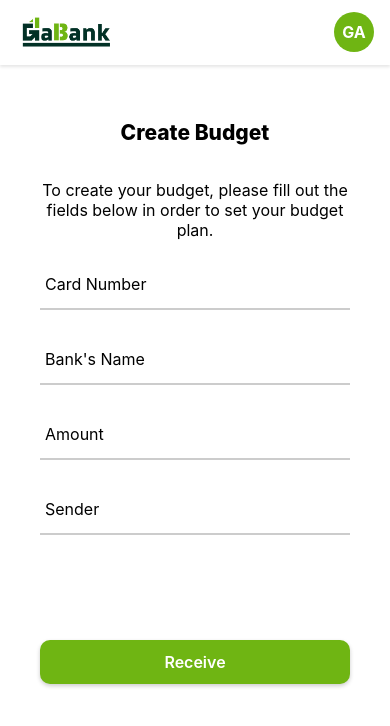
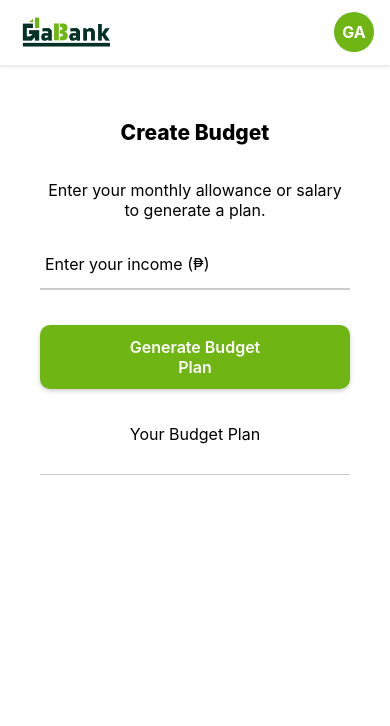
Before and after one commit to hack-it-The-New-Era-of-Banking/pandas-gabank, a React Native app in the folder frontend/: screen /BudgetMoney in a window 390 px wide. Shown: the top 726 px of the page. Built offline with nearby package versions, Linux system fonts and the light colour scheme; no server answers.

Commit message:
update budget

```diff
--- a/frontend/screens/budgetMoney.js
+++ b/frontend/screens/budgetMoney.js
@@ -1,112 +1,122 @@
 import React, { useState } from 'react';
 import {
   View,
+  Text,
   TextInput,
-  Text,
-  Image,
   SafeAreaView,
   KeyboardAvoidingView,
+  Platform,
+  Switch,
   TouchableOpacity,
-  Platform
+  ScrollView,
+  TouchableWithoutFeedback,
+  Keyboard,
 } from 'react-native';
 import addCardStyles from '../styles/addCardStyles';
 import Header from '../components/header';
-import { signInUser } from '../backend/userController';
 
 export default function BudgetMoney({ navigation }) {
-  const [cardNumber, setCardNumber] = useState('');
-  const [bankName, setBankName] = useState('');
-  const [amount, setAmount] = useState('');
-  const [sender, setSender] = useState('');
-  const [errorMessage, setErrorMessage] = useState('');
+  const [income, setIncome] = useState('');
+  const [isWeekly, setIsWeekly] = useState(false);
+  const [submitted, setSubmitted] = useState(false);
+  const [bankNameFocused, setbankNameFocused] = useState(false);
 
-  const [cardNumberFocused, setCardNumberFocused] = useState(false);
-  const [bankNameFocused, setBankNameFocused] = useState(false);
-  const [amountFocused, setAmountFocused] = useState(false);
-  const [senderFocused, setSenderFocused] = useState(false);
+  const parsedIncome = parseFloat(income) || 0;
+  const period = isWeekly ? 'Weekly' : 'Monthly';
 
-  const handleReceiveMoney = async () => {
-    try {
-      await signInUser(cardNumber, bankName, amount, sender);
-      console.log('Money received!');
-      navigation.navigate('SplashPage');
-    } catch (error) {
-      setErrorMessage(error.message);
-    }
+  const breakdown = {
+    needs: parsedIncome * 0.5,
+    wants: parsedIncome * 0.3,
+    savings: parsedIncome * 0.2,
+  };
+
+  const budgetData = {
+    totalIncome: parsedIncome,
+    breakdown,
+    frequency: period,
+    createdAt: new Date().toISOString(),
+  };
+
+  const handleSubmitIncome = () => {
+    if (!parsedIncome || parsedIncome <= 0) return;
+    console.log('Budget Data Ready:', budgetData);
+    setSubmitted(true);
   };
 
   return (
-    <SafeAreaView style={{ flex: 1, backgroundColor: "#fff" }}>
+    <SafeAreaView style={{ flex: 1, backgroundColor: '#fff' }}>
+      <TouchableWithoutFeedback onPress={Keyboard.dismiss}>
         <KeyboardAvoidingView
           style={{ flex: 1 }}
-        behavior={Platform.OS === "ios" ? "padding" : undefined}
-        keyboardVerticalOffset={Platform.OS === "ios" ? 0 : 20}
+          behavior={Platform.OS === 'ios' ? 'padding' : undefined}
+          keyboardVerticalOffset={Platform.OS === 'ios' ? 0 : 20}
         >
           <Header />
-        <View style={addCardStyles.container}>
+          <ScrollView
+            contentContainerStyle={addCardStyles.container}
+            keyboardShouldPersistTaps="handled"
+          >
             <Text style={addCardStyles.titletext}>Create Budget</Text>
-          <Text style={addCardStyles.subtitleText}>To create your budget, please fill out the fields below in order to set your budget plan.</Text>
+            <Text style={addCardStyles.subtitleText}>
+              Enter your {period.toLowerCase()} allowance or salary to generate a plan.
+            </Text>
 
+            {/* Income Input */}
             <TextInput
               style={[
-              addCardStyles.input,
-              { borderBottomColor: cardNumberFocused ? '#6FB513' : '#ccc' },
+                addCardStyles.budgetinput,
+                { borderBottomColor: bankNameFocused ? '#6FB513' : '#ccc' },
               ]}
-            placeholder="Card Number"
-            onChangeText={setCardNumber}
-            value={cardNumber}
-            keyboardType="number-pad"
-            onFocus={() => setCardNumberFocused(true)}
-            onBlur={() => setCardNumberFocused(false)}
+              placeholder="Enter your income (₱)"
+              keyboardType="numeric"
+              value={income}
+              onChangeText={setIncome}
+              onFocus={() => setbankNameFocused(true)}
+              onBlur={() => setbankNameFocused(false)}
+              returnKeyType="done"
             />
 
-          <TextInput
-            style={[
-              addCardStyles.input,
-              { borderBottomColor: bankNameFocused ? '#6FB513' : '#ccc' },
-            ]}
-            placeholder="Bank's Name"
-            onChangeText={setBankName}
-            value={bankName}
-            onFocus={() => setBankNameFocused(true)}
-            onBlur={() => setBankNameFocused(false)}
-          />
-
-          <TextInput
-            style={[
-              addCardStyles.input,
-              { borderBottomColor: amountFocused ? '#6FB513' : '#ccc' },
-            ]}
-            placeholder="Amount"
-            onChangeText={setAmount}
-            value={amount}
-            keyboardType="numeric"
-            onFocus={() => setAmountFocused(true)}
-            onBlur={() => setAmountFocused(false)}
-          />
-
-          <TextInput
-            style={[
-              addCardStyles.input,
-              { borderBottomColor: senderFocused ? '#6FB513' : '#ccc' },
-            ]}
-            placeholder="Sender"
-            onChangeText={setSender}
-            value={sender}
-            autoCapitalize="words"
-            onFocus={() => setSenderFocused(true)}
-            onBlur={() => setSenderFocused(false)}
-          />
-
-          <TouchableOpacity style={addCardStyles.loginbtn} onPress={handleReceiveMoney}>
-            <Text style={addCardStyles.buttonText}>Receive</Text>
+            {/* Submit Button */}
+            <TouchableOpacity style={addCardStyles.genbutton} onPress={handleSubmitIncome}>
+              <Text style={addCardStyles.buttonText}>Generate Budget Plan</Text>
             </TouchableOpacity>
 
-          {errorMessage ? (
-            <Text style={addCardStyles.errorText}>{errorMessage}</Text>
-          ) : null}
+            {/* Toggle Monthly/Weekly */}
+            {/* <View style={addCardStyles.toggleContainer}>
+              <Text style={addCardStyles.toggleLabel}>View as {period} Budget</Text>
+              <Switch
+                value={isWeekly}
+                onValueChange={() => setIsWeekly(prev => !prev)}
+                style={{ marginLeft: 10 }}
+                trackColor={{ false: '#ccc', true: '#6FB513' }}
+                thumbColor="#fff"
+              />
+            </View> */}
+            <Text style={addCardStyles.subtitleText}>Your Budget Plan</Text>
+            <View style={{ height: 1, backgroundColor: '#ccc', marginVertical: 10 }} />
+            {/* Show Breakdown */}
+            {submitted && (
+              <View style={addCardStyles.budgetBox}>
+                <Text style={addCardStyles.budgetTitle}>{period} Budget Allocation</Text>
+                <Text style={addCardStyles.budgetLine}>💡 Total: ₱{parsedIncome.toFixed(2)}</Text>
+                <Text style={addCardStyles.budgetLine}>🧾 Needs (50%): ₱{breakdown.needs.toFixed(2)}</Text>
+                <Text style={addCardStyles.budgetLine}>🎉 Wants (30%): ₱{breakdown.wants.toFixed(2)}</Text>
+                <Text style={addCardStyles.budgetLine}>💰 Savings (20%): ₱{breakdown.savings.toFixed(2)}</Text>
               </View>
+            )}
+
+            {/* Add Expense Button */}
+            {submitted && (
+              <TouchableOpacity
+                style={addCardStyles.addButton}
+                onPress={() => console.log("Add Expense tapped!")}
+              >
+                <Text style={addCardStyles.addButtonText}>➕ Add Expense</Text>
+              </TouchableOpacity>
+            )}
+          </ScrollView>
         </KeyboardAvoidingView>
+      </TouchableWithoutFeedback>
     </SafeAreaView>
   );
 }
--- a/frontend/styles/addCardStyles.js
+++ b/frontend/styles/addCardStyles.js
@@ -25,6 +25,14 @@ const addCardStyles = StyleSheet.create({
       fontSize: 16,
       marginBottom: 25,
     },
+    budgetinput: {
+      width: '100%',
+      height: 50,
+      borderBottomWidth: 2,
+      paddingHorizontal: 5,
+      fontSize: 16,
+      marginBottom: 15,
+    },
     errorText: {
       color: 'red',
       textAlign: 'center',
@@ -49,6 +57,19 @@ const addCardStyles = StyleSheet.create({
       textAlign: 'center',
     },
 
+    genbutton: {
+        marginTop: 20,
+      backgroundColor: '#6FB513',
+      paddingVertical: 12,
+      paddingHorizontal: 77,
+      borderRadius: 10,
+      elevation: 2,
+      shadowColor: '#000',
+      shadowOffset: { width: 0, height: 2 },
+      shadowOpacity: 0.2,
+      shadowRadius: 4,
+      marginBottom: 20,
+        },
     subtitleText: {
         fontSize: 16,
         fontWeight: '400',
@@ -57,6 +78,49 @@ const addCardStyles = StyleSheet.create({
         textAlign: 'center',
         color: '403D3D',
       },
+
+      toggleContainer: {
+        flexDirection: 'row',
+        alignItems: 'center',
+        marginTop: 20,
+        marginBottom: 10,
+      },
+      toggleLabel: {
+        fontWeight: 'bold',
+        fontSize: 14,
+        color: '#333',
+      },
+      budgetBox: {
+        backgroundColor: '#F2F2F2',
+        padding: 15,
+        borderRadius: 12,
+        marginTop: 10,
+      },
+      budgetTitle: {
+        fontWeight: 'bold',
+        fontSize: 16,
+        color: '#222',
+      },
+      budgetLine: {
+        fontSize: 14,
+        marginTop: 8,
+        color: '#555',
+      },
+      addButton: {
+        backgroundColor: '#6FB513',
+        paddingVertical: 12,
+        paddingHorizontal: 20,
+        borderRadius: 10,
+        alignItems: 'center',
+        marginTop: 20,
+      },
+      addButtonText: {
+        color: '#fff',
+        fontSize: 16,
+        fontWeight: 'bold',
+      }
+
+
   });
 
   export default addCardStyles;
```
Lines whose indentation alone changed are shown as unchanged.
